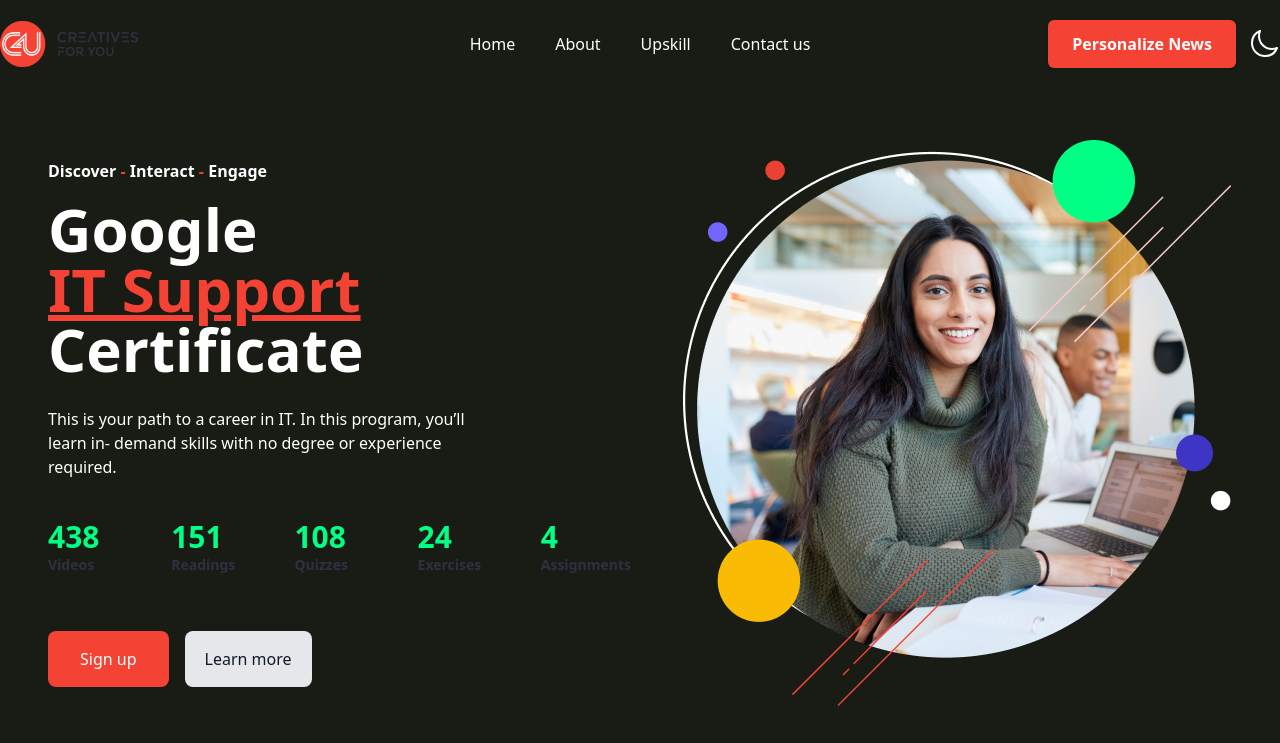
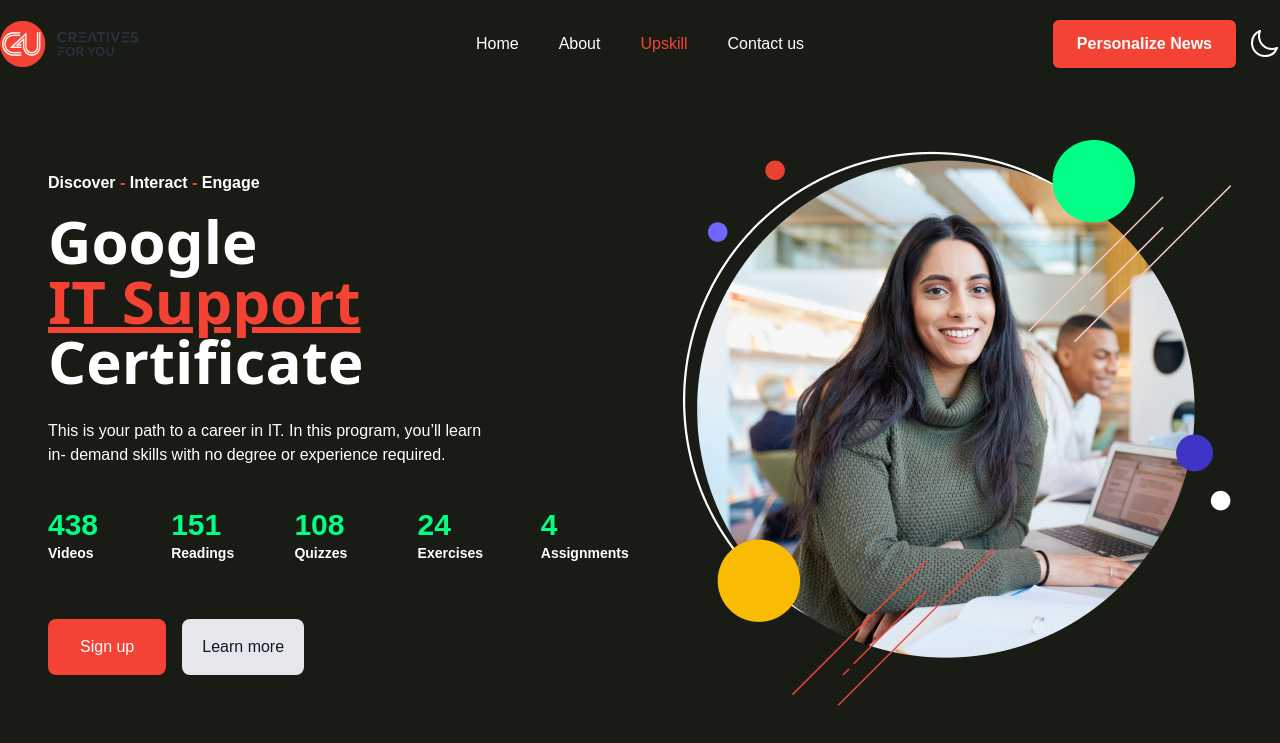
Before and after one commit to withrifat/IT-Support-twcss, a website built with Vite: page index.html in a window 1280 px wide. Shown: the top 743 px of the page. Built offline with nearby package versions, Linux system fonts and the light colour scheme.

Commit message:
add testimonial section and add custome font hover effect

```diff
--- a/index.html
+++ b/index.html
@@ -30,13 +30,13 @@
         </div>
         <div class="hidden md:flex md:space-x-10 transition-all duration-300 cursor-pointer:scal">
           <a href="#features"
-            class="font-medium text-gray-500 hover:text-[#F44335]  ease-in-out dark:text-white transition-all duration-300 cursor-pointer:scal">Home</a>
+            class="font-medium text-gray-500 hover:text-[#F44335] hover:underline hover:decoration-[#f44335]  ease-in-out dark:text-white transition-all duration-300 cursor-pointer:scal hover:scale-105">Home</a>
           <a href="#pricing"
-            class="font-medium text-gray-500 hover:text-[#F44335] transition duration-150 ease-in-out dark:text-white">About</a>
+            class="font-medium text-gray-500 hover:text-[#F44335] hover:underline hover:decoration-[#f44335] transition duration-150 hover:scale-105 ease-in-out dark:text-white">About</a>
           <a href="/blog"
-            class="font-medium text-[#F44335] hover:text-[#F44335] transition duration-150 ease-in-out dark:text-white">Upskill</a>
+            class="font-medium text-[#F44335] hover:text-[#F44335] transition duration-150 ease-in-out hover:underline hover:scale-105 hover:decoration-[#f44335] ">Upskill</a>
           <a href="https://docs.pingping.io" target="_blank"
-            class="font-medium text-gray-500 hover:text-[#F44335] transition duration-150 ease-in-out dark:text-white">Contact
+            class="font-medium hover:underline hover:decoration-[#f44335] text-gray-500 hover:text-[#F44335] hover:scale-105 transition duration-150 ease-in-out dark:text-white">Contact
             us</a>
         </div>
         <div class="hidden md:absolute md:flex md:items-center md:justify-end md:inset-y-0 md:right-0 gap-3">
@@ -50,7 +50,7 @@
           <button id="switch">
             <svg xmlns="http://www.w3.org/2000/svg" fill="none" viewBox="0 0 24 24" stroke-width="1.5"
               stroke="currentColor"
-              class="size-8  dark:stroke-white hover:scale-105 transition duration-300 dark:bg-[#181C14] ">
+              class="size-8  dark:stroke-white transition hover:scale-105 hover:translate-y-1 dark:bg-[#181C14] ">
               <path stroke-linecap="round" stroke-linejoin="round"
                 d="M21.752 15.002A9.72 9.72 0 0 1 18 15.75c-5.385 0-9.75-4.365-9.75-9.75 0-1.33.266-2.597.748-3.752A9.753 9.753 0 0 0 3 11.25C3 16.635 7.365 21 12.75 21a9.753 9.753 0 0 0 9.002-5.998Z" />
             </svg>
@@ -79,32 +79,32 @@
           <div class="grid grid-cols-2 sm:grid-cols-3 md:grid-cols-5 gap-6 mb-8 mt-10">
             <div class="text-2xl sm:text-3xl font-semibold">
               <p class="text-[#00FF84]">438</p>
-              <p class="text-sm text-[#2D3142]">Videos</p>
+              <p class="text-sm text-[#2D3142] dark:text-[#ffff]">Videos</p>
             </div>
             <div class="text-2xl sm:text-3xl font-semibold">
               <p class="text-[#00FF84]">151</p>
-              <p class="text-sm text-[#2D3142]">Readings</p>
+              <p class="text-sm text-[#2D3142] dark:text-[#ffff]">Readings</p>
             </div>
             <div class="text-2xl sm:text-3xl font-semibold">
               <p class="text-[#00FF84]">108</p>
-              <p class="text-sm text-[#2D3142]">Quizzes</p>
+              <p class="text-sm text-[#2D3142] dark:text-[#ffff]">Quizzes</p>
             </div>
             <div class="text-2xl sm:text-3xl font-semibold">
               <p class="text-[#00FF84]">24</p>
-              <p class="text-sm text-[#2D3142]">Exercises</p>
+              <p class="text-sm text-[#2D3142] dark:text-[#ffff]">Exercises</p>
             </div>
             <div class="text-2xl sm:text-3xl font-semibold">
               <p class="text-[#00FF84]">4</p>
-              <p class="text-sm text-[#2D3142]">Assignments</p>
+              <p class="text-sm text-[#2D3142] dark:text-[#ffff]">Assignments</p>
             </div>
           </div>
           <!-- buttons -->
           <div class="flex justify-center mt-14 lg:justify-start">
             <button type="button"
-              class="text-white bg-[#F44335] font-medium rounded-lg text-md px-8 py-4 text-center hover:bg-[#F44335] hover:drop-shadow-md  ease-in-out transition-all duration-300 cursor-pointer:scal">Sign
+              class="text-white bg-[#F44335] font-medium rounded-lg text-md px-8 py-4 text-center hover:bg-[#F44335] hover:drop-shadow-md  ease-in-out transition hover:scale-105 hover:translate-y-1 cursor-pointer:scal">Sign
               up</button>
             <button type="button"
-              class="text-gray-900 bg-gray-200 font-medium rounded-lg px-5 py-4 text-center ml-4 md:mr-0 hover:bg-gray-300 hover:drop-shadow-md focus:bg-gray-500 transition duration-300 ease-in-out">Learn
+              class="text-gray-900 bg-gray-200 font-medium rounded-lg px-5 py-4 text-center ml-4 md:mr-0 hover:bg-gray-300 hover:drop-shadow-md focus:bg-gray-500 transition hover:scale-105 hover:translate-y-1 ease-in-out">Learn
               more</button>
           </div>
         </div>
@@ -283,7 +283,18 @@
 <section class="">
 
 </section>
-
+  <!-- testimonial section -->
+<section class="flex flex-col md:flex-row items-center md:items-start md:px-10 px-4 md:py-32 py-20 bg-no-repeat bg-blur-sm bg-cover" style="background-image: url('src/img/grup.png');">
+  <div class="bg-[#FFFFFF] p-8 ml-14 md:ml-20 rounded-lg shadow-lg w-full max-w-xl md:mx-0 mx-auto dark:bg-black ">
+    <img src="src/img/“.png" alt="" class="py-5">
+    <p class="text-black text-[26px] font-semibold dark:text-white mb-4">
+      I worked in retail and needed to make a change. The certificate is really designed for you to go at your own pace. This is something that anybody can do
+    </p>
+    <p class="text-[#F9CCC7] text-base font-light">
+      Daniel, IT Support Specialist at Central Community College and Google IT Support Certificate graduate
+    </p>
+  </div>
+</section>
 <!-- Footer part -->
 <footer class="text-black  body-font">
   <div
--- a/src/style.css
+++ b/src/style.css
@@ -4,6 +4,17 @@
 
 @layer utilities{
   .tag{
-      @apply inline-block m-1 my-1 px-3 font-semibold border    border-[#F44335] rounded-full  py-1 cursor-pointer hover:bg-[#F9CCC7] hover:text-white  duration-300   dark:text-white transition-all scale-105  ;
+      @apply inline-block m-1 my-1 px-3 font-semibold border    border-[#F44335] rounded-full  py-1 cursor-pointer hover:bg-[#F9CCC7] hover:text-white  duration-300   dark:text-white transition hover:scale-105 hover:translate-y-1 ;
   }
 }
+@layer base {
+  img {
+    @apply transition duration-300 cursor-pointer hover:scale-105 hover:opacity-80 ;
+  }
+  body {
+    @apply font-jakarta;
+  }
+}
+@theme {
+  --font-jakarta: "Plus Jakarta Sans", sans-serif;
+}
```
